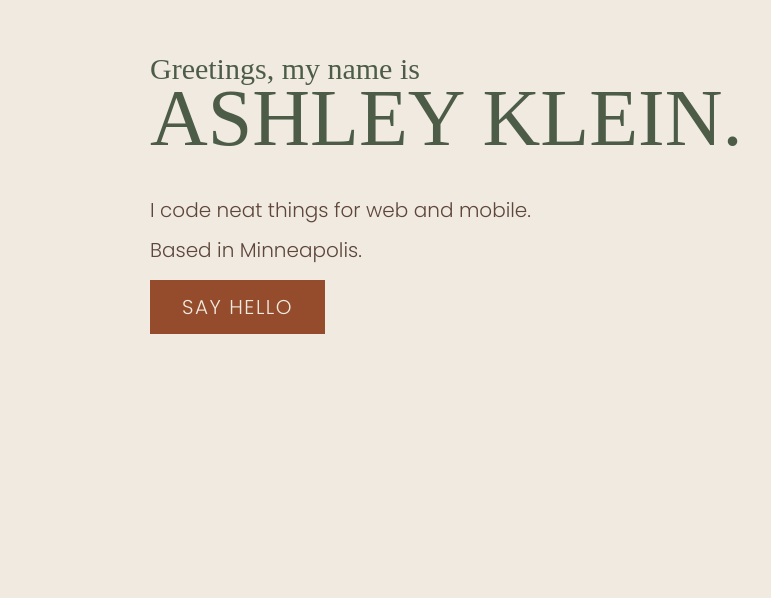
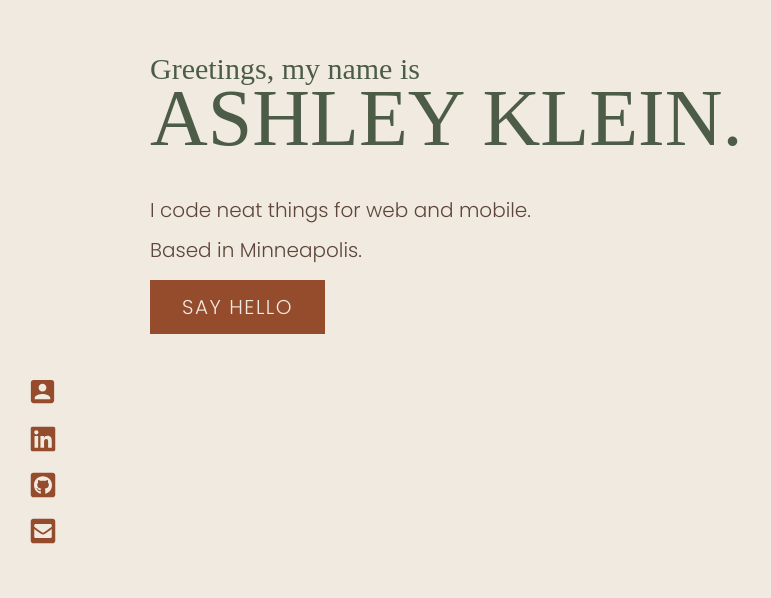
Before and after one commit to ashklein6/personal-site-v2, a Gatsby site: page / in a window 1280 px wide. Shown: the part 202-800 px from the top of the page, without its empty margins (0-771 px from the left). Built offline with nearby package versions, Linux system fonts and the light colour scheme; Gatsby itself is replaced by a stand-in of ours; a web font is replaced by a local one.

Commit message:
added social links

```diff
--- /dev/null
+++ b/src/components/socials.tsx
@@ -0,0 +1,86 @@
+import React from 'react'
+import styled from 'styled-components'
+import {
+  FaEnvelopeSquare,
+  FaGithubSquare,
+  FaLinkedin
+} from 'react-icons/fa'
+import {
+  MdAccountBox
+} from 'react-icons/md'
+
+const StyledPositioningElement = styled.div`
+  width: 45px;
+  position: fixed;
+  bottom: 40px;
+  left: 20px;
+
+  @media (max-width: 768px) {
+    width: auto;
+    position: relative;
+    bottom: auto;
+    left: auto;
+  }
+`
+
+const StyledSocialsList = styled.ul`
+  list-style: none;
+  display: flex;
+  flex-direction: column;
+  align-items: center;
+  justify-content: center;
+  padding: 0;
+  margin: 0;
+  color: var(--rust);
+
+  @media (max-width: 768px) {
+    flex-direction: row;
+    bottom: 20px;
+  }
+
+  li {
+    padding: 5px;
+
+    @media (max-width: 768px) {
+      padding: 5px 10px;
+    }
+
+    a {
+      &:hover,
+      &:focus {
+        color: var(--rust-dark-tint);
+        transform: translateY(-3px);
+      }
+  }
+`
+
+export default function Socials () {
+  const size = 28
+
+  return (
+    <StyledPositioningElement>
+      <StyledSocialsList>
+        <li>
+          <a href={''}>
+            <MdAccountBox size={size + 3}/>
+          </a>
+        </li>
+        <li>
+          <a href={'https://www.linkedin.com/in/kleinashley/'}>
+            <FaLinkedin size={size}/>
+          </a>
+        </li>
+        <li>
+          <a href={'https://github.com/ashklein6'}>
+            <FaGithubSquare size={size}/>
+          </a>
+        </li>
+        <li>
+          <a href={'mailto:ashklein6@gmail.com'}>
+            <FaEnvelopeSquare size={size}/>
+          </a>
+        </li>
+      </StyledSocialsList>
+    </StyledPositioningElement>
+ )
+}
--- a/src/pages/index.tsx
+++ b/src/pages/index.tsx
@@ -6,6 +6,7 @@ import About from '../components/sections/about'
 import Jobs from '../components/sections/jobs'
 import Projects from '../components/sections/projects'
 import Contact from '../components/sections/contact'
+import Socials from '../components/socials'
 
 const Home: React.FC<PageProps> = () => (
   <Layout>
@@ -15,6 +16,7 @@ const Home: React.FC<PageProps> = () => (
       <Jobs/>
       <Projects/>
       <Contact/>
+      <Socials/>
     </main>
   </Layout>
 )
--- a/src/styles/globalStyles.ts
+++ b/src/styles/globalStyles.ts
@@ -6,7 +6,7 @@ const GlobalStyle = createGlobalStyle`
   :root {
     --pine: #4C5C47;
     --pine-dark-tint: rgba(76, 92, 71, 0.8);
-    --pine-tint: rgba(76, 92, 71, 0.2);
+    --pine-tint: rgba(76, 92, 71, 0.1);
     --almond: #F0EAE0;
     --rust: #954C2C;
     --rust-dark-tint: rgba(149, 76, 44, 0.8);
```
